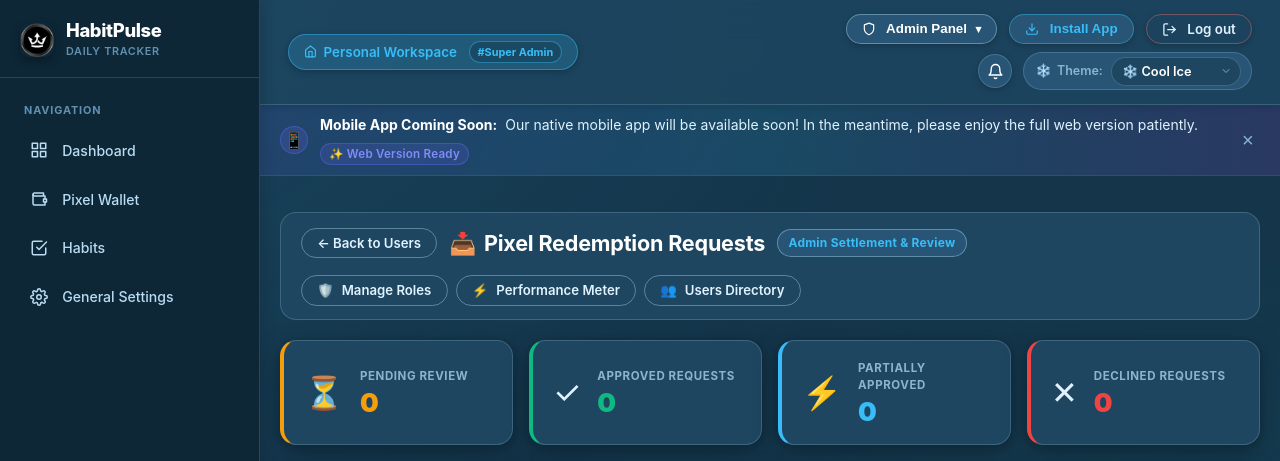
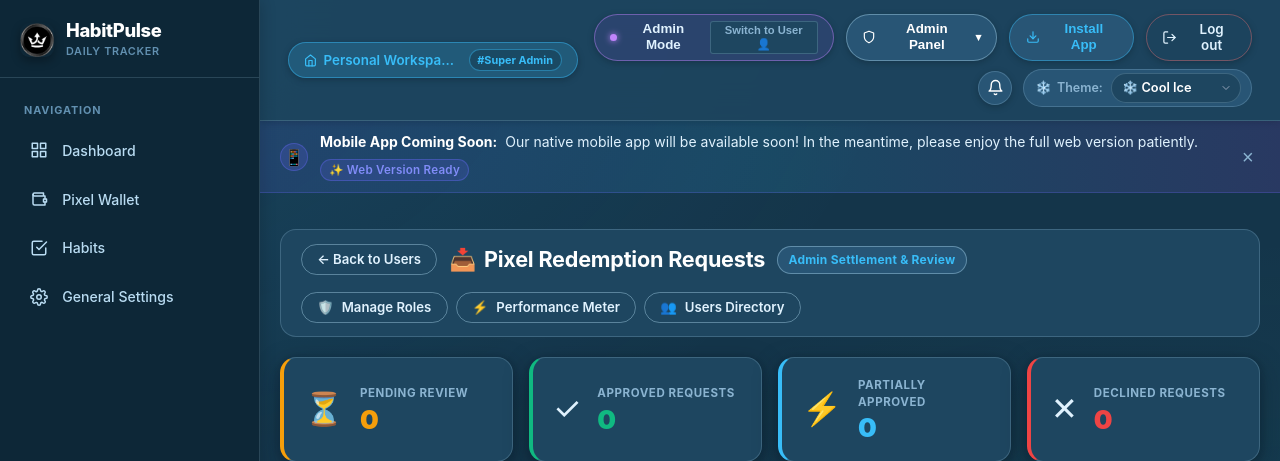
Before and after one commit to Roots-Tech/habitpulse, a Django app: page /accounts/admin-panel/requests/ in a window 1280 px wide. Shown: the top 461 px of the page. Run offline with Django 4.2, Linux system fonts and the light colour scheme; the visitor is signed in with stand-in values (Sample User, id 1); data comes from the database, SQL or seed files in the repository; data that the repository does not hold is empty; some libraries are stand-ins or nearby versions.

Commit message:
Add Super Admin view mode toggle between Admin Mode and Regular User Mode

```diff
--- /dev/null
+++ b/accounts/middleware.py
@@ -0,0 +1,39 @@
+from accounts.models import User
+
+
+class AdminViewModeMiddleware:
+    """
+    Middleware that manages the Admin / Regular User View Mode toggle for Super Admins.
+    Allows Super Admins (like Shrinath) to preview the entire application as a Regular User
+    without modifying their database credentials, permissions, or access records.
+    """
+    def __init__(self, get_response):
+        self.get_response = get_response
+
+    def __call__(self, request):
+        if hasattr(request, "user") and request.user.is_authenticated:
+            # Check real database role
+            is_real_super = (
+                request.user.role == User.Role.SUPER_ADMIN or
+                request.user.is_superuser
+            )
+            request.is_real_super_admin = is_real_super
+
+            if is_real_super:
+                view_mode = request.session.get("admin_view_mode", "admin")
+                request.admin_view_mode = view_mode
+                request.is_user_view_mode = (view_mode == "user")
+                if request.is_user_view_mode:
+                    request.user._preview_mode = "user"
+                else:
+                    request.user._preview_mode = "admin"
+            else:
+                request.admin_view_mode = "user"
+                request.is_user_view_mode = False
+                request.user._preview_mode = None
+        else:
+            request.is_real_super_admin = False
+            request.admin_view_mode = "admin"
+            request.is_user_view_mode = False
+
+        return self.get_response(request)
--- a/accounts/models.py
+++ b/accounts/models.py
@@ -100,18 +100,46 @@ class User(AbstractUser):
     )
 
     @property
-    def is_super_admin(self):
+    def is_real_super_admin(self):
+        """
+        True if the user is genuinely a Super Admin or superuser in the database,
+        independent of any temporary view-mode preview.
+        """
         return self.role == self.Role.SUPER_ADMIN or self.is_superuser
 
     @property
+    def is_super_admin(self):
+        if getattr(self, "_preview_mode", None) == "user":
+            return False
+        return self.is_real_super_admin
+
+    @property
     def is_technical_user(self):
+        if getattr(self, "_preview_mode", None) == "user":
+            return False
         return self.role == self.Role.TECHNICAL_USER and not self.is_superuser
 
     @property
     def is_regular_user(self):
+        if getattr(self, "_preview_mode", None) == "user":
+            return True
         return self.role == self.Role.REGULAR_USER and not self.is_superuser and self.role != self.Role.TECHNICAL_USER
 
+    def get_role_display(self):
+        if getattr(self, "_preview_mode", None) == "user":
+            return "Regular User (Preview)"
+        return dict(self.Role.choices).get(self.role, str(self.role))
+
     def get_role_badge(self):
+        if getattr(self, "_preview_mode", None) == "user":
+            return {
+                "label": "Regular User (Preview)",
+                "class": "badge-regular-user",
+                "icon": "👤",
+                "color": "#34d399",
+                "bg": "rgba(16, 185, 129, 0.15)",
+                "border": "rgba(16, 185, 129, 0.4)",
+            }
         if self.is_super_admin:
             return {
                 "label": "Super Admin",
@@ -145,6 +173,13 @@ class User(AbstractUser):
         checking user-level custom overrides first, then falling back to role-level permissions.
         Super Admin always retains all permissions with zero database query overhead.
         """
+        if getattr(self, "_preview_mode", None) == "user":
+            try:
+                role_perm = RolePermission.get_for_role(self.Role.REGULAR_USER)
+                return getattr(role_perm, perm_key, False)
+            except Exception:
+                return perm_key in ["view_dashboard", "manage_habits"]
+
         if self.is_superuser or self.role == self.Role.SUPER_ADMIN:
             return True
 
--- a/accounts/urls.py
+++ b/accounts/urls.py
@@ -7,6 +7,7 @@ urlpatterns = [
     path("logout/", views.logout_view, name="logout"),
     path("profile/", views.profile_view, name="profile"),
     path("settings/", views.general_settings_view, name="general_settings"),
+    path("toggle-view-mode/", views.toggle_view_mode_view, name="toggle_view_mode"),
 
     # Admin Panel - Users
     path("admin-panel/users/", views.admin_users_list_view, name="admin_users_list"),
--- a/accounts/views.py
+++ b/accounts/views.py
@@ -979,3 +979,48 @@ def admin_pixel_request_review_view(request, request_id):
     messages.success(request, f"{msg_action} User's wallet settled at {req_obj.final_balance_after_settlement} Px.")
 
     return redirect("admin_pixel_requests")
+
+
+@login_required
+def toggle_view_mode_view(request):
+    """
+    Toggles between Admin Mode and Regular User Mode for Super Admins.
+    Allows testing/previewing the exact Regular User experience without changing database permissions.
+    """
+    is_real_super = (
+        request.user.role == User.Role.SUPER_ADMIN or
+        request.user.is_superuser or
+        getattr(request.user, "is_real_super_admin", False)
+    )
+    if not is_real_super:
+        messages.error(request, "Permission denied. Only Super Admins can switch view modes.")
+        return redirect("dashboard")
+
+    current_mode = request.session.get("admin_view_mode", "admin")
+    requested_mode = request.POST.get("mode") or request.GET.get("mode")
+
+    if requested_mode in ["admin", "user"]:
+        new_mode = requested_mode
+    else:
+        new_mode = "user" if current_mode == "admin" else "admin"
+
+    request.session["admin_view_mode"] = new_mode
+
+    if new_mode == "user":
+        messages.info(
+            request,
+            "👤 Switched to User Mode. You are now previewing HabitPulse as a Regular User. "
+            "All admin features and elevated permissions are temporarily hidden."
+        )
+    else:
+        messages.success(
+            request,
+            "👑 Switched to Admin Mode. Full Super Admin controls and access restored."
+        )
+
+    next_url = request.POST.get("next") or request.GET.get("next") or request.META.get("HTTP_REFERER")
+    if next_url:
+        if new_mode == "user" and ("/admin-panel/" in next_url or "/admin/" in next_url):
+            return redirect("dashboard")
+        return redirect(next_url)
+    return redirect("dashboard")
--- a/config/settings.py
+++ b/config/settings.py
@@ -51,6 +51,7 @@ MIDDLEWARE = [
     "django.middleware.common.CommonMiddleware",
     "django.middleware.csrf.CsrfViewMiddleware",
     "django.contrib.auth.middleware.AuthenticationMiddleware",
+    "accounts.middleware.AdminViewModeMiddleware",
     "tenants.middleware.TenantMiddleware",
     "tenants.middleware.TimezoneMiddleware",
     "django.contrib.messages.middleware.MessageMiddleware",
--- a/templates/base.html
+++ b/templates/base.html
@@ -33,6 +33,26 @@
     {% endif %}
 
     <div class="app-main-layout">
+      {% if request.is_user_view_mode and user.is_real_super_admin %}
+      <!-- User Preview Mode Sticky Top Banner -->
+      <div style="background: linear-gradient(90deg, #059669 0%, #10b981 100%); color: #ffffff; padding: 0.45rem 1.25rem; font-size: 0.825rem; font-weight: 600; display: flex; align-items: center; justify-content: space-between; gap: 1rem; position: sticky; top: 0; z-index: 10000; box-shadow: 0 2px 8px rgba(0,0,0,0.3);">
+        <div style="display: flex; align-items: center; gap: 0.6rem;">
+          <span style="font-size: 1.15rem;">👤</span>
+          <span>
+            <strong>User Preview Mode Active:</strong> You are viewing HabitPulse as a <strong>Regular User</strong>. All admin features, menus, and elevated controls are temporarily hidden.
+          </span>
+        </div>
+        <form method="post" action="{% url 'toggle_view_mode' %}" style="margin: 0; display: inline-flex;">
+          {% csrf_token %}
+          <input type="hidden" name="mode" value="admin">
+          <input type="hidden" name="next" value="{{ request.get_full_path }}">
+          <button type="submit" class="btn btn-sm" style="background: #ffffff; color: #065f46; font-weight: 800; font-size: 0.78rem; padding: 0.25rem 0.75rem; border-radius: 4px; border: none; cursor: pointer; white-space: nowrap; box-shadow: 0 1px 4px rgba(0,0,0,0.2);">
+            👑 Return to Admin Mode
+          </button>
+        </form>
+      </div>
+      {% endif %}
+
       {% include 'includes/topbar.html' %}
       {% include 'includes/mobile_app_banner.html' %}
 
--- a/templates/includes/topbar.html
+++ b/templates/includes/topbar.html
@@ -10,7 +10,9 @@
       <a href="{% url 'profile' %}" class="tenant-badge tenant-badge-btn {% if request.resolver_match.url_name == 'profile' %}active{% endif %}" role="button" title="View Workspace & Access Profile: {{ current_tenant.name|default:'Personal Workspace' }}">
         <svg width="13" height="13" viewBox="0 0 24 24" fill="none" stroke="currentColor" stroke-width="2.2" stroke-linecap="round" stroke-linejoin="round"><path d="M3 9l9-7 9 7v11a2 2 0 0 1-2 2H5a2 2 0 0 1-2-2z"></path><polyline points="9 22 9 12 15 12 15 22"></polyline></svg>
         <span class="tenant-badge-text">{{ current_tenant.name|default:"Personal Workspace" }}</span>
-        {% if user.role %}
+        {% if request.is_user_view_mode %}
+          <span class="tenant-role-tag" style="background: rgba(16, 185, 129, 0.2); color: #34d399; border: 1px solid rgba(16, 185, 129, 0.4);">#Regular User (Preview)</span>
+        {% elif user.role %}
           <span class="tenant-role-tag">#{{ user.get_role_display|default:user.role }}</span>
         {% endif %}
       </a>
@@ -26,6 +28,29 @@
     {% if user.is_authenticated %}
       {# Top Row: Actions #}
       <div class="topbar-actions-row">
+        {# View Mode Toggle for Super Admins (Admin Mode <-> User Mode Preview) #}
+        {% if user.is_real_super_admin %}
+        <form method="post" action="{% url 'toggle_view_mode' %}" style="margin: 0; display: inline-flex;" title="Switch view between Admin and Regular User mode">
+          {% csrf_token %}
+          <input type="hidden" name="next" value="{{ request.get_full_path }}">
+          {% if request.is_user_view_mode %}
+            <input type="hidden" name="mode" value="admin">
+            <button type="submit" class="btn btn-sm" style="padding: 0.35rem 0.75rem; font-size: 0.78rem; font-weight: 800; display: inline-flex; align-items: center; gap: 0.4rem; background: #34d399; border: 1px solid #059669; color: #064e3b; border-radius: var(--radius-sm); cursor: pointer; box-shadow: 0 0 10px rgba(52, 211, 153, 0.4);" title="You are previewing UI as Regular User. Click to switch back to Admin Mode.">
+              <span style="display: inline-block; width: 7px; height: 7px; border-radius: 50%; background: #064e3b;"></span>
+              <span>User Mode (Preview)</span>
+              <span style="font-size: 0.7rem; font-weight: 800; padding: 0.1rem 0.35rem; background: #064e3b; color: #34d399; border-radius: 3px;">Exit to Admin 👑</span>
+            </button>
+          {% else %}
+            <input type="hidden" name="mode" value="user">
+            <button type="submit" class="btn btn-outline btn-sm" style="padding: 0.35rem 0.75rem; font-size: 0.78rem; font-weight: 700; display: inline-flex; align-items: center; gap: 0.4rem; border-color: rgba(192, 132, 252, 0.45); color: #c084fc; background: rgba(168, 85, 247, 0.1); border-radius: var(--radius-sm); cursor: pointer;" title="Preview UI as Regular User (hides all admin features temporarily)">
+              <span style="display: inline-block; width: 7px; height: 7px; border-radius: 50%; background: #c084fc; box-shadow: 0 0 6px #c084fc;"></span>
+              <span>Admin Mode</span>
+              <span style="font-size: 0.7rem; color: var(--text-muted); padding: 0.1rem 0.35rem; background: var(--surface); border: 1px solid var(--border-subtle); border-radius: 3px;">Switch to User 👤</span>
+            </button>
+          {% endif %}
+        </form>
+        {% endif %}
+
         {# Admin Panel Dropdown #}
         {% if user.can_access_admin_panel %}
         <div class="dropdown topbar-admin-dropdown">
```
Also changed, not shown: tests/test_admin_view_mode_toggle.py (added, +142 -0 lines), templates/accounts/admin_pixel_requests.html (line endings or trailing spaces), templates/habits/pixel_request_form.html (line endings or trailing spaces), tests/test_pixel_requests.py (line endings or trailing spaces).
